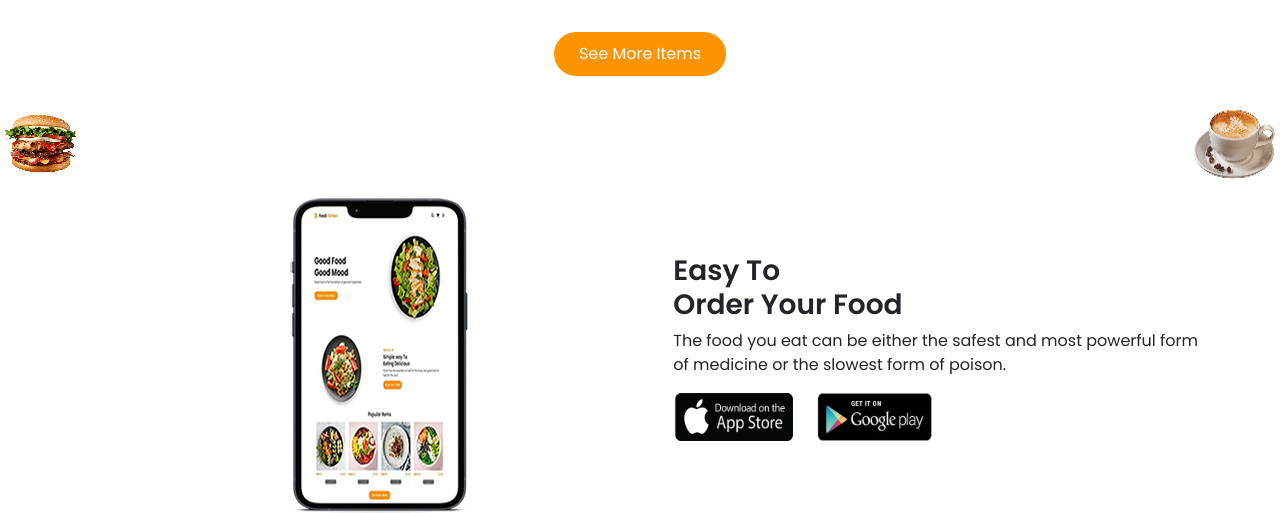
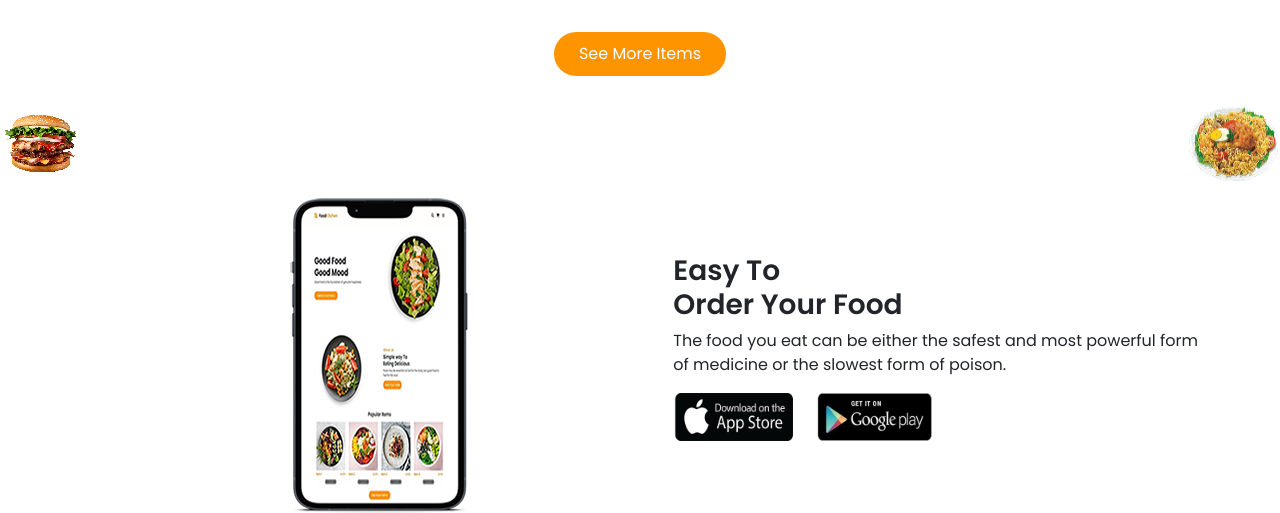
Before and after one commit to mminhajulislamm/foodkitchen, a plain HTML site: page index.html in a window 1280 px wide. Shown: the part 1377-1890 px from the top of the page. Drawn offline with nearby package versions, Linux system fonts and the light colour scheme.

Commit message:
Update index.html

```diff
--- a/index.html
+++ b/index.html
@@ -128,7 +128,7 @@
 
 		<div class="img-corner">
 				<img src="img/b1.png">
-				<img src="img/b2.png">
+				<img src="img/b3.png">
 			</div>
 
 		<div class="container">
```
